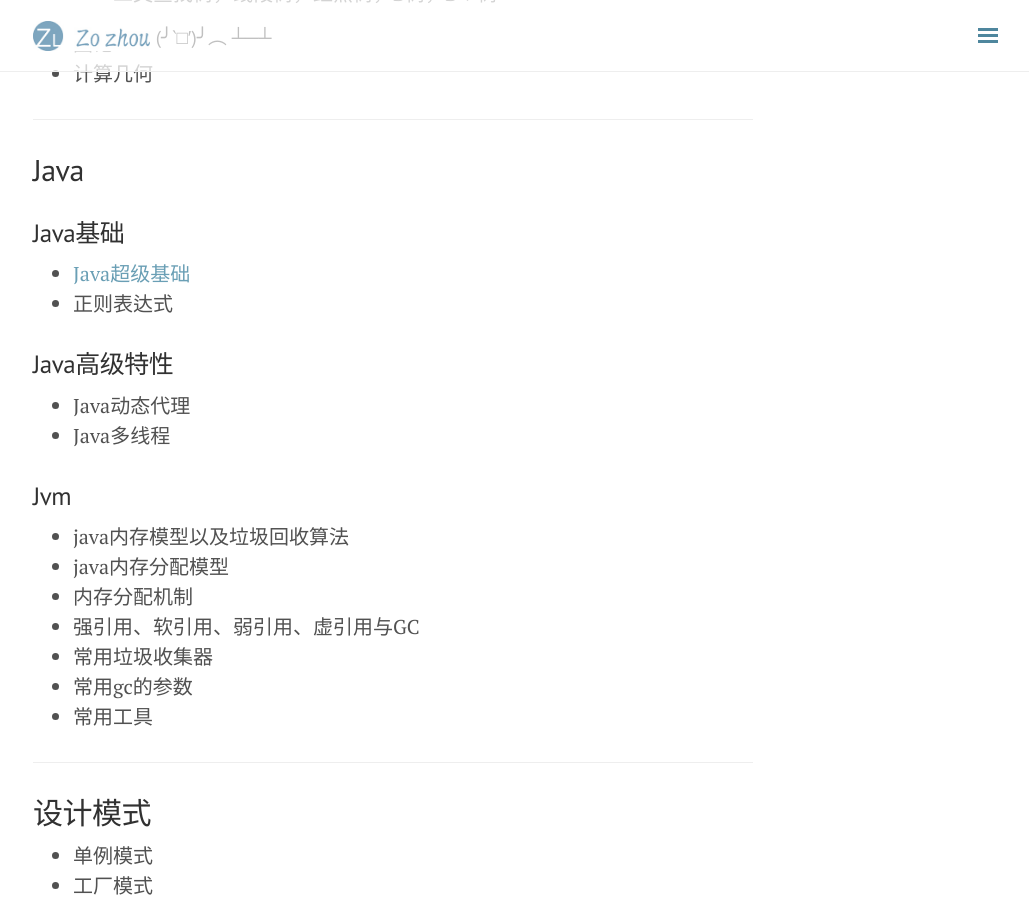
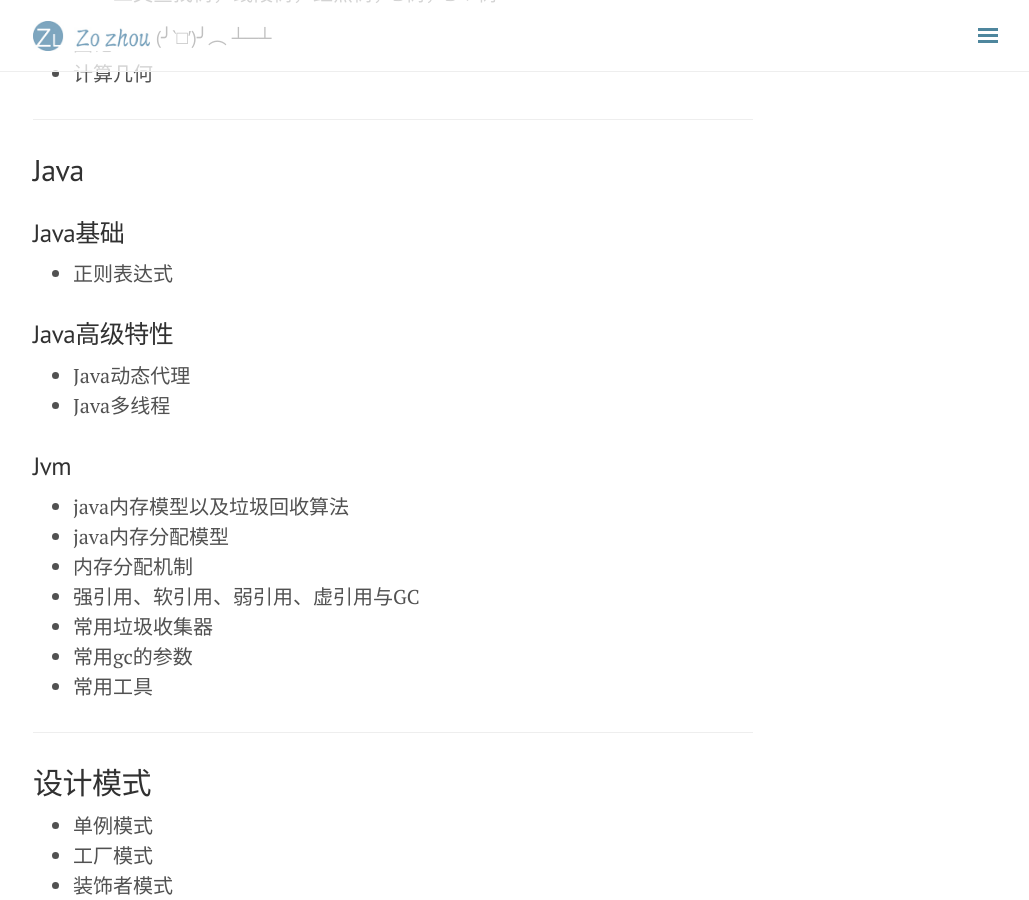
Before and after one commit to zsc1993916/zsc1993916.github.io, a Jekyll site: the page built from about.md, in a window 1280 px wide and 900 px high, scrolled down 931 px. Shown: the whole window, without its empty margins (247-1276 px from the left). Built offline with Jekyll 4.4.1, drawn with Linux system fonts in a browser that asks for light colours; nearby versions of some CDN libraries; comment, search, counter and statistics services are not loaded.

Commit message:
Update about.md

```diff
--- a/about.md
+++ b/about.md
@@ -29,7 +29,6 @@ title: zo's 技术栈
 
 ### Java基础
 
-* [Java超级基础](http://www.zozhou.net/java/2015/12/02/java-base/)
 * 正则表达式
 
 ### Java高级特性
```
